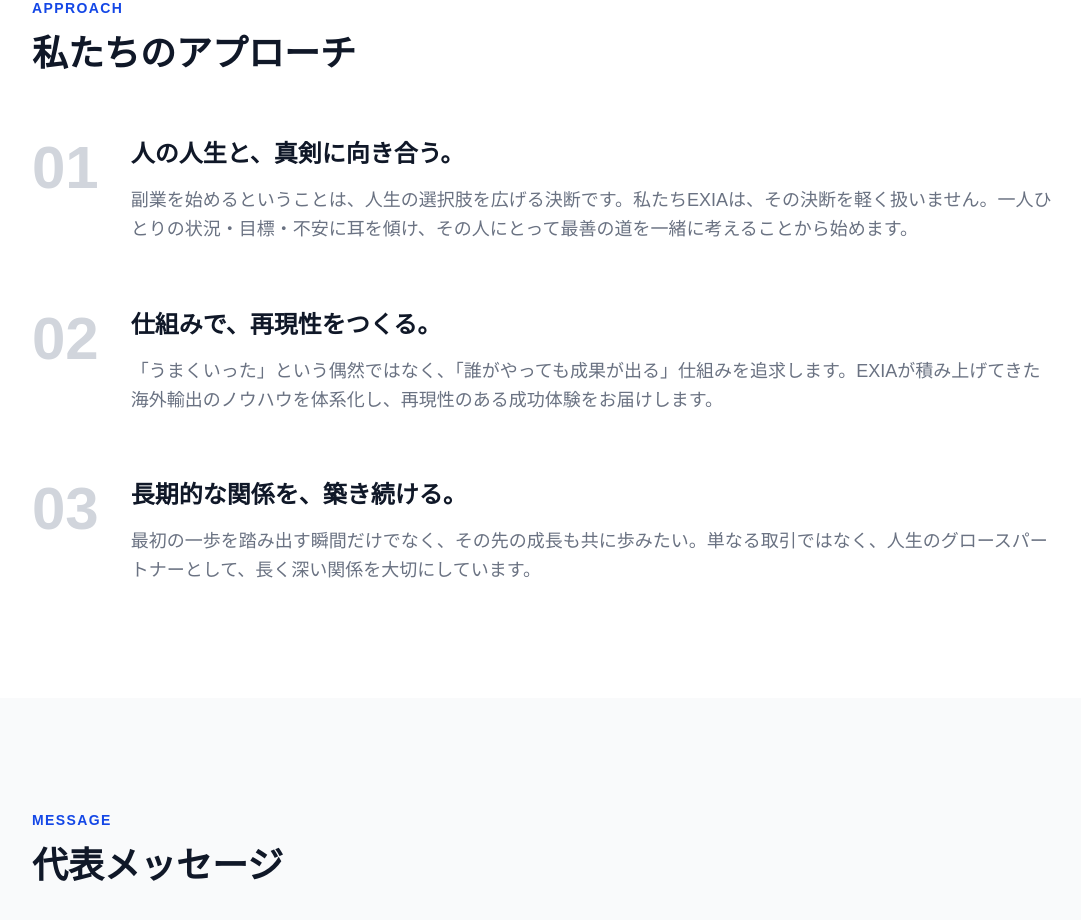
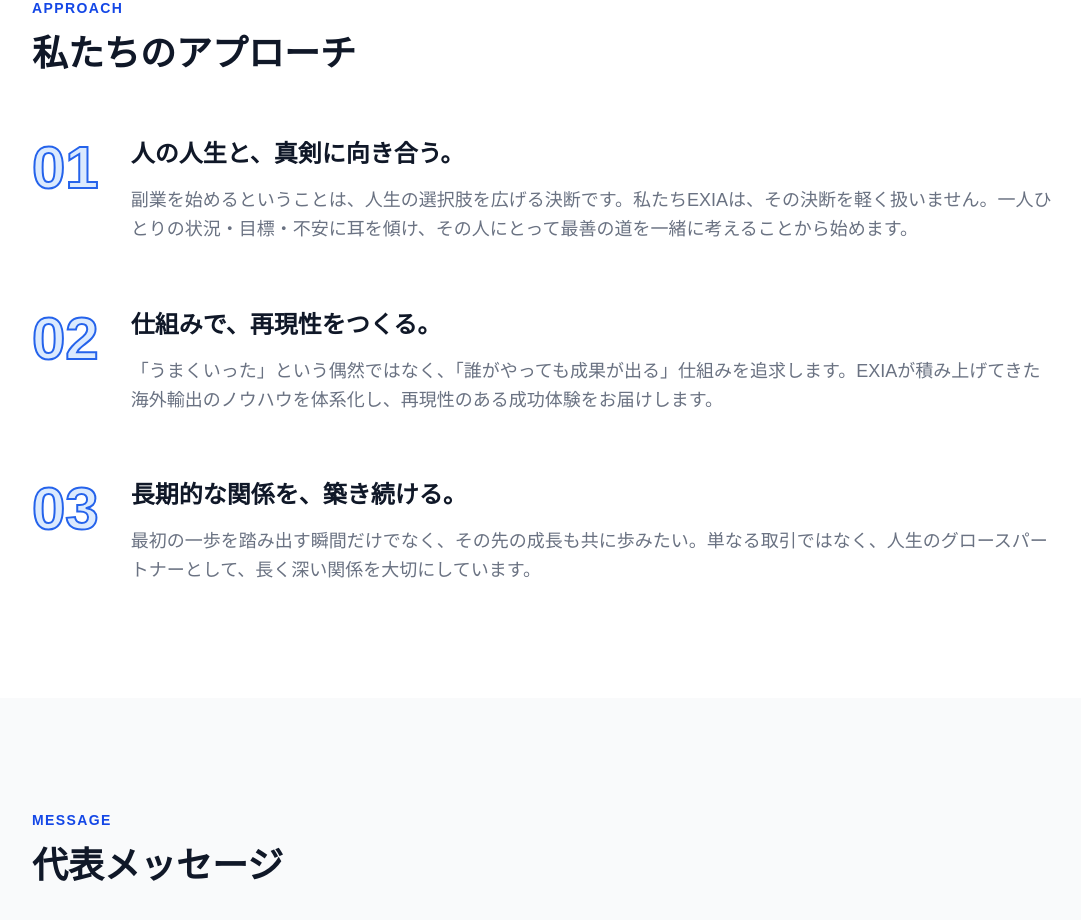
Before and after one commit to hongzhongyuuji99-gif/exia-corp, a Next.js app: page / in a window 1280 px wide. Shown: the part 2500-3420 px from the top of the page, without its empty margins (96-1177 px from the left). Built offline with nearby package versions, Linux system fonts and the light colour scheme.

Commit message:
Fix APPROACH section number visibility

```diff
--- a/app/page.tsx
+++ b/app/page.tsx
@@ -133,7 +133,7 @@ export default function Home() {
               },
             ].map((item) => (
               <div key={item.num} className="flex flex-col md:flex-row gap-8 items-start">
-                <span className="text-6xl font-black text-gray-300 leading-none flex-shrink-0">{item.num}</span>
+                <span className="text-6xl font-black text-blue-100 leading-none flex-shrink-0" style={{WebkitTextStroke: "2px #2563eb"}}>{item.num}</span>
                 <div>
                   <h3 className="text-2xl font-black text-gray-900 mb-4">{item.title}</h3>
                   <p className="text-gray-500 leading-relaxed text-lg">{item.desc}</p>
```
